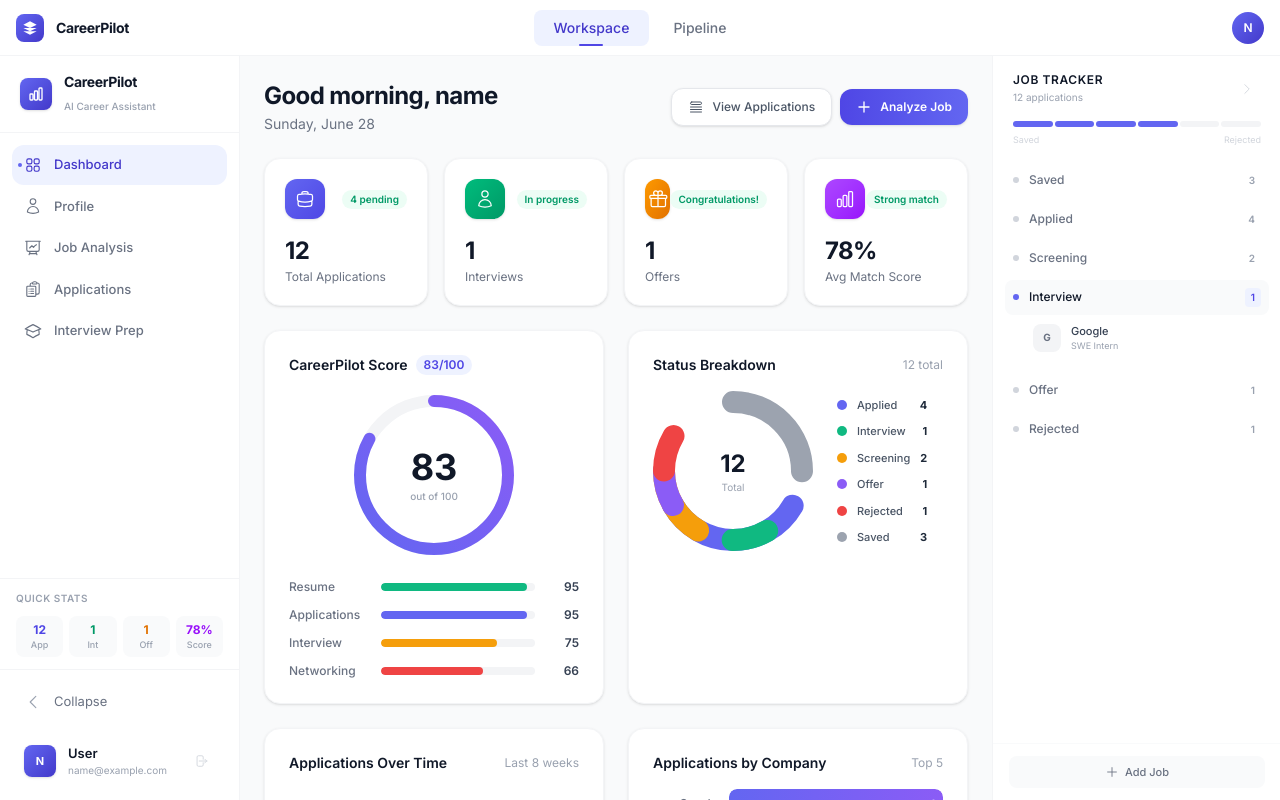
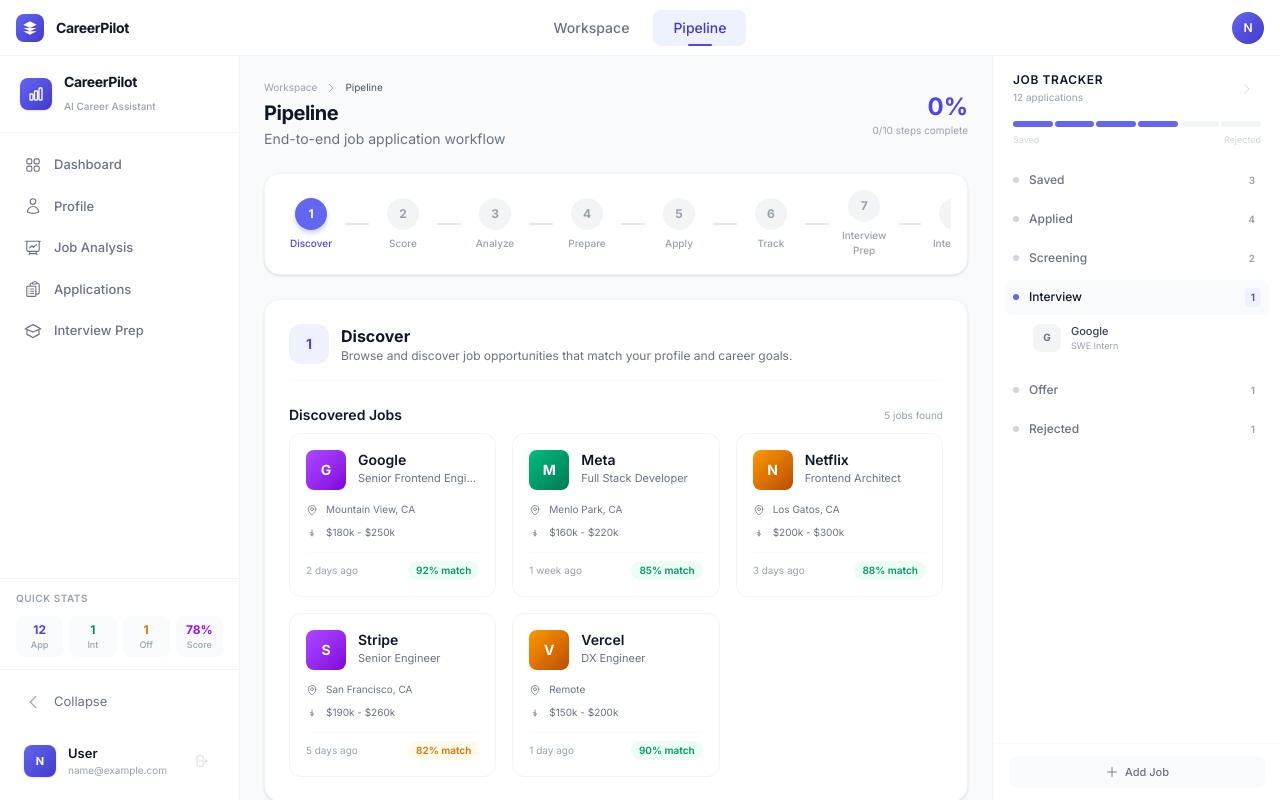
Before and after one commit to bhuwanb23/career_pilot, a React (Vite) app in the folder frontend/: page /pipeline in a window 1280 px wide. Before the commit this address led to /. Built offline with nearby package versions, Linux system fonts and the light colour scheme; sample sign-in values are in the browser's storage.

Commit message:
feat: create Pipeline page with 10-step workflow and add route

```diff
--- a/frontend/src/App.jsx
+++ b/frontend/src/App.jsx
@@ -6,6 +6,7 @@ import ProfilePage from "./pages/ProfilePage";
 import JobAnalysis from "./pages/JobAnalysis";
 import Applications from "./pages/Applications";
 import InterviewHub from "./pages/InterviewHub";
+import Pipeline from "./pages/Pipeline";
 
 function ProtectedRoute({ children, leftCollapsed, rightCollapsed, onToggleLeft, onToggleRight }) {
   const isLoggedIn = localStorage.getItem("loggedIn") === "true";
@@ -59,6 +60,11 @@ export default function App() {
             {(props) => <InterviewHub {...props} />}
           </ProtectedRoute>
         } />
+        <Route path="/pipeline" element={
+          <ProtectedRoute {...sidebarProps}>
+            {(props) => <Pipeline {...props} />}
+          </ProtectedRoute>
+        } />
         <Route path="*" element={<Navigate to="/" replace />} />
       </Routes>
     </BrowserRouter>
--- /dev/null
+++ b/frontend/src/pages/Pipeline.jsx
@@ -0,0 +1,143 @@
+import { useState } from "react";
+import AppLayout from "../components/AppLayout";
+import PipelineProgress from "../components/pipeline/PipelineProgress";
+import DiscoverStep from "../components/pipeline/steps/DiscoverStep";
+import ScoreStep from "../components/pipeline/steps/ScoreStep";
+import AnalyzeStep from "../components/pipeline/steps/AnalyzeStep";
+import PrepareStep from "../components/pipeline/steps/PrepareStep";
+import ApplyStep from "../components/pipeline/steps/ApplyStep";
+import TrackStep from "../components/pipeline/steps/TrackStep";
+import InterviewPrepStep from "../components/pipeline/steps/InterviewPrepStep";
+import InterviewStep from "../components/pipeline/steps/InterviewStep";
+import OfferStep from "../components/pipeline/steps/OfferStep";
+import DecideStep from "../components/pipeline/steps/DecideStep";
+import { MOCK_PIPELINE_STEPS, MOCK_PIPELINE_DATA } from "../data/mockData";
+
+const stepComponents = {
+  discover: DiscoverStep,
+  score: ScoreStep,
+  analyze: AnalyzeStep,
+  prepare: PrepareStep,
+  apply: ApplyStep,
+  track: TrackStep,
+  interview_prep: InterviewPrepStep,
+  interview: InterviewStep,
+  offer: OfferStep,
+  decide: DecideStep,
+};
+
+const stepDescriptions = {
+  discover: "Browse and discover job opportunities that match your profile and career goals.",
+  score: "See how well each job matches your resume and skills.",
+  analyze: "Deep dive into fit analysis, strengths, and areas for improvement.",
+  prepare: "Generate tailored cover letters and outreach messages.",
+  apply: "Submit your applications to selected companies.",
+  track: "Monitor the status of all your applications.",
+  interview_prep: "Prepare for upcoming interviews with questions and STAR answers.",
+  interview: "Complete your scheduled interviews.",
+  offer: "Evaluate and compare job offers.",
+  decide: "Make your final decision and start your new journey.",
+};
+
+export default function Pipeline({ leftCollapsed, rightCollapsed, onToggleLeft, onToggleRight }) {
+  const [activeStep, setActiveStep] = useState("discover");
+  const [completedSteps, setCompletedSteps] = useState([]);
+
+  const activeIndex = MOCK_PIPELINE_STEPS.findIndex((s) => s.key === activeStep);
+  const CurrentStepComponent = stepComponents[activeStep] || DiscoverStep;
+  const currentData = MOCK_PIPELINE_DATA[activeStep];
+
+  const handleNext = () => {
+    if (activeIndex < MOCK_PIPELINE_STEPS.length - 1) {
+      setCompletedSteps((prev) => [...prev, activeStep]);
+      setActiveStep(MOCK_PIPELINE_STEPS[activeIndex + 1].key);
+    }
+  };
+
+  const handlePrev = () => {
+    if (activeIndex > 0) {
+      setActiveStep(MOCK_PIPELINE_STEPS[activeIndex - 1].key);
+    }
+  };
+
+  const completedCount = completedSteps.length;
+  const totalCount = MOCK_PIPELINE_STEPS.length;
+  const overallProgress = Math.round((completedCount / totalCount) * 100);
+
+  return (
+    <AppLayout leftCollapsed={leftCollapsed} rightCollapsed={rightCollapsed} onToggleLeft={onToggleLeft} onToggleRight={onToggleRight}>
+      <div className="max-w-6xl mx-auto space-y-6">
+        {/* Header */}
+        <div className="flex items-center justify-between">
+          <div>
+            <div className="flex items-center gap-2 text-[10px] text-gray-400 mb-1">
+              <span>Workspace</span>
+              <svg className="w-3 h-3" fill="none" viewBox="0 0 24 24" stroke="currentColor" strokeWidth={2}>
+                <path strokeLinecap="round" strokeLinejoin="round" d="M8.25 4.5l7.5 7.5-7.5 7.5" />
+              </svg>
+              <span className="text-gray-600">Pipeline</span>
+            </div>
+            <h1 className="text-xl font-bold text-gray-900 tracking-tight">Pipeline</h1>
+            <p className="text-sm text-gray-500 mt-0.5">End-to-end job application workflow</p>
+          </div>
+          <div className="text-right">
+            <p className="text-2xl font-bold text-brand-600">{overallProgress}%</p>
+            <p className="text-[10px] text-gray-400">{completedCount}/{totalCount} steps complete</p>
+          </div>
+        </div>
+
+        {/* Progress Bar */}
+        <PipelineProgress
+          steps={MOCK_PIPELINE_STEPS}
+          activeStep={activeStep}
+          completedSteps={completedSteps}
+          onStepClick={setActiveStep}
+        />
+
+        {/* Step Content */}
+        <div className="bg-white rounded-2xl border border-gray-100 shadow-sm p-6">
+          {/* Step Header */}
+          <div className="flex items-center gap-3 mb-6 pb-4 border-b border-gray-50">
+            <div className="w-10 h-10 rounded-xl bg-brand-50 flex items-center justify-center">
+              <span className="text-sm font-bold text-brand-600">{activeIndex + 1}</span>
+            </div>
+            <div>
+              <h2 className="text-base font-bold text-gray-900">
+                {MOCK_PIPELINE_STEPS[activeIndex]?.title}
+              </h2>
+              <p className="text-xs text-gray-500">{stepDescriptions[activeStep]}</p>
+            </div>
+          </div>
+
+          {/* Step Body */}
+          <CurrentStepComponent data={currentData} />
+        </div>
+
+        {/* Navigation */}
+        <div className="flex items-center justify-between">
+          <button
+            onClick={handlePrev}
+            disabled={activeIndex === 0}
+            className="flex items-center gap-2 px-5 py-2.5 rounded-xl border border-gray-200 text-sm font-medium text-gray-600 hover:bg-gray-50 transition-colors disabled:opacity-40 disabled:cursor-not-allowed"
+          >
+            <svg className="w-4 h-4" fill="none" viewBox="0 0 24 24" stroke="currentColor" strokeWidth={2}>
+              <path strokeLinecap="round" strokeLinejoin="round" d="M15.75 19.5L8.25 12l7.5-7.5" />
+            </svg>
+            Previous
+          </button>
+
+          <button
+            onClick={handleNext}
+            disabled={activeIndex === MOCK_PIPELINE_STEPS.length - 1}
+            className="flex items-center gap-2 px-5 py-2.5 rounded-xl bg-gradient-to-r from-brand-600 to-brand-500 text-white text-sm font-semibold hover:from-brand-700 hover:to-brand-600 transition-all shadow-sm disabled:opacity-40 disabled:cursor-not-allowed"
+          >
+            Next Step
+            <svg className="w-4 h-4" fill="none" viewBox="0 0 24 24" stroke="currentColor" strokeWidth={2}>
+              <path strokeLinecap="round" strokeLinejoin="round" d="M8.25 4.5l7.5 7.5-7.5 7.5" />
+            </svg>
+          </button>
+        </div>
+      </div>
+    </AppLayout>
+  );
+}
```
